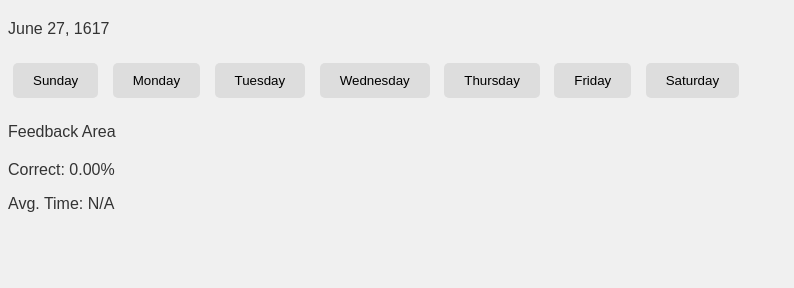
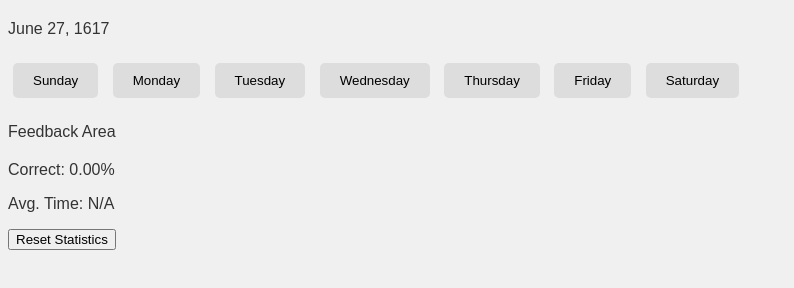
Before and after one commit to uggerus/day-of-week-website, a plain HTML site: page index.html in a window 1280 px wide. Shown: the whole page, without its empty margins (0-794 px from the left). Drawn offline with Linux system fonts and the light colour scheme.

Commit message:
Added reset statistics button to html file.

```diff
--- a/index.html
+++ b/index.html
@@ -22,6 +22,7 @@
     <div id="statistics-area">
       <p id="percentage-correct">Correct: 0.00%</p>
       <p id="average-time">Avg. Time: N/A</p>
+      <button id="reset-button">Reset Statistics</button>
     </div>
     <div id="popup-container"></div>
 </body>
```
Also changed, not shown: 1 other file.
